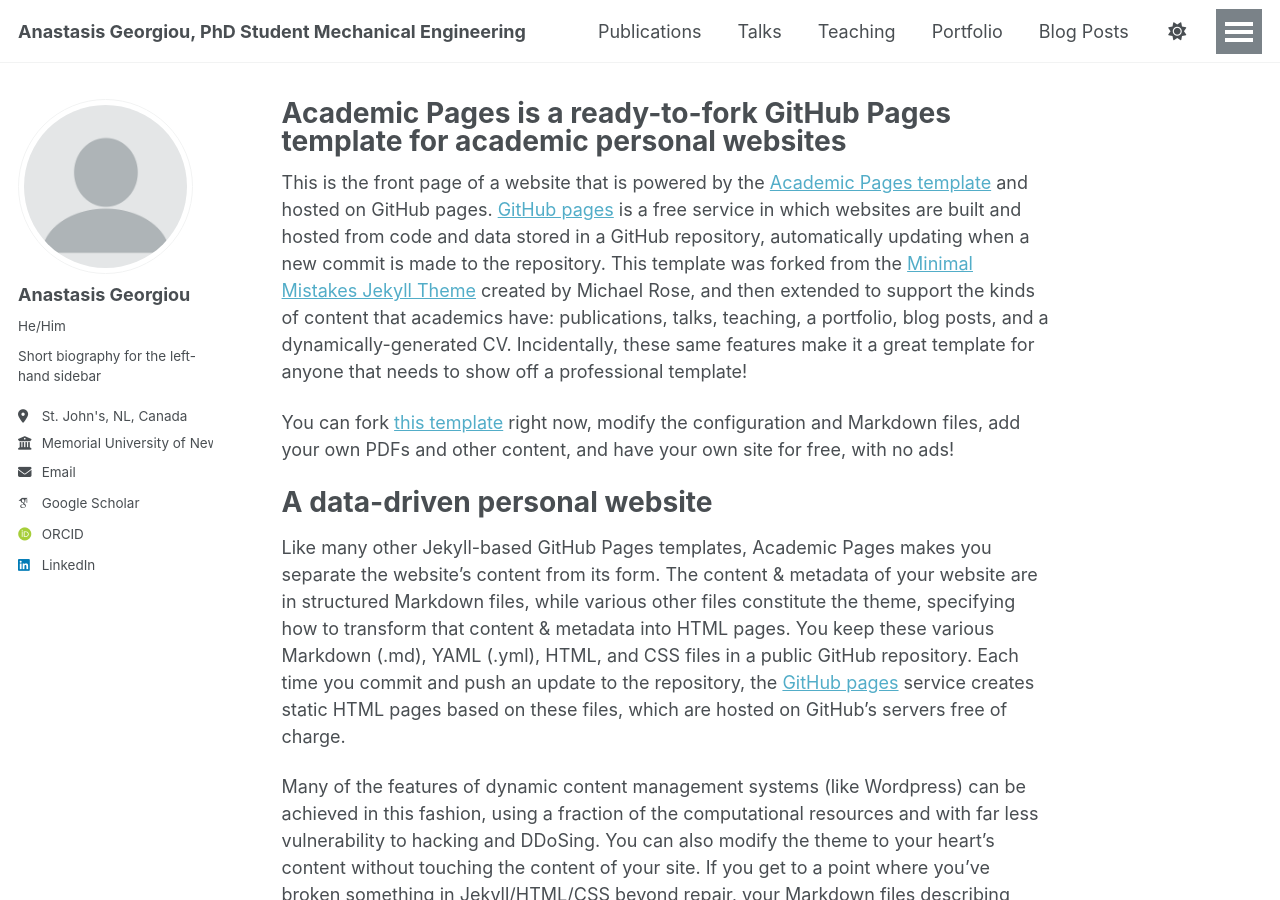
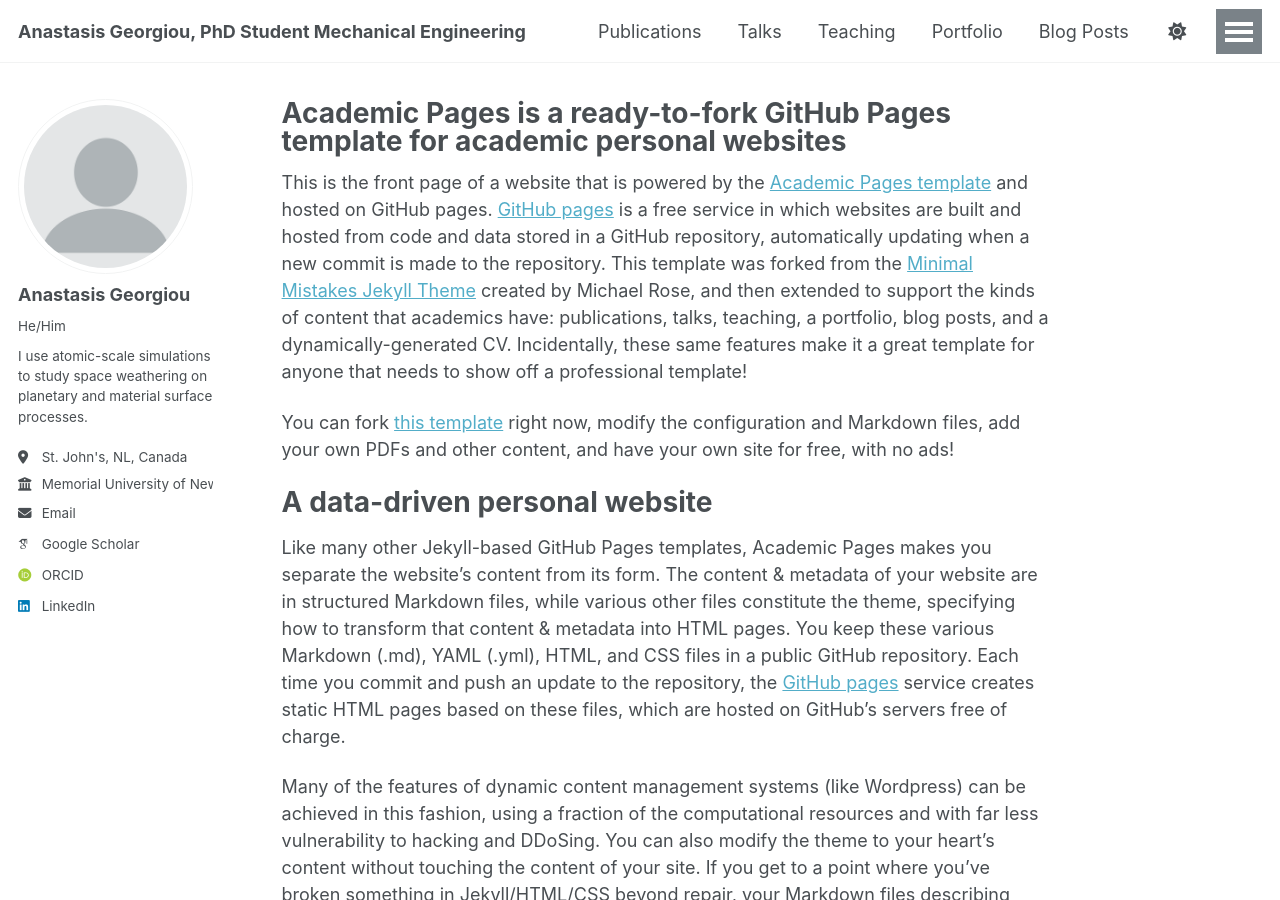
Before and after one commit to a-georgiou19/apgeorgiou.github.io, a Jekyll site: the page built from _pages/about.md, in a window 1280 px wide and 900 px high. Built offline with Jekyll 4.4.1, drawn with Linux system fonts in a browser that asks for light colours; some web fonts are replaced; a script that is not in the unit is left out.

Commit message:
_config.yml

```diff
--- a/_config.yml
+++ b/_config.yml
@@ -25,7 +25,7 @@ author:
   avatar           : "profile.png"
   name             : "Anastasis Georgiou"
   pronouns         : "He/Him"
-  bio              : "Short biography for the left-hand sidebar"
+  bio              : "I use atomic-scale simulations to study space weathering on planetary and material surface processes."
   location         : "St. John's, NL, Canada"
   employer         : "Memorial University of Newfoundland"
   uri              : # URL
```
